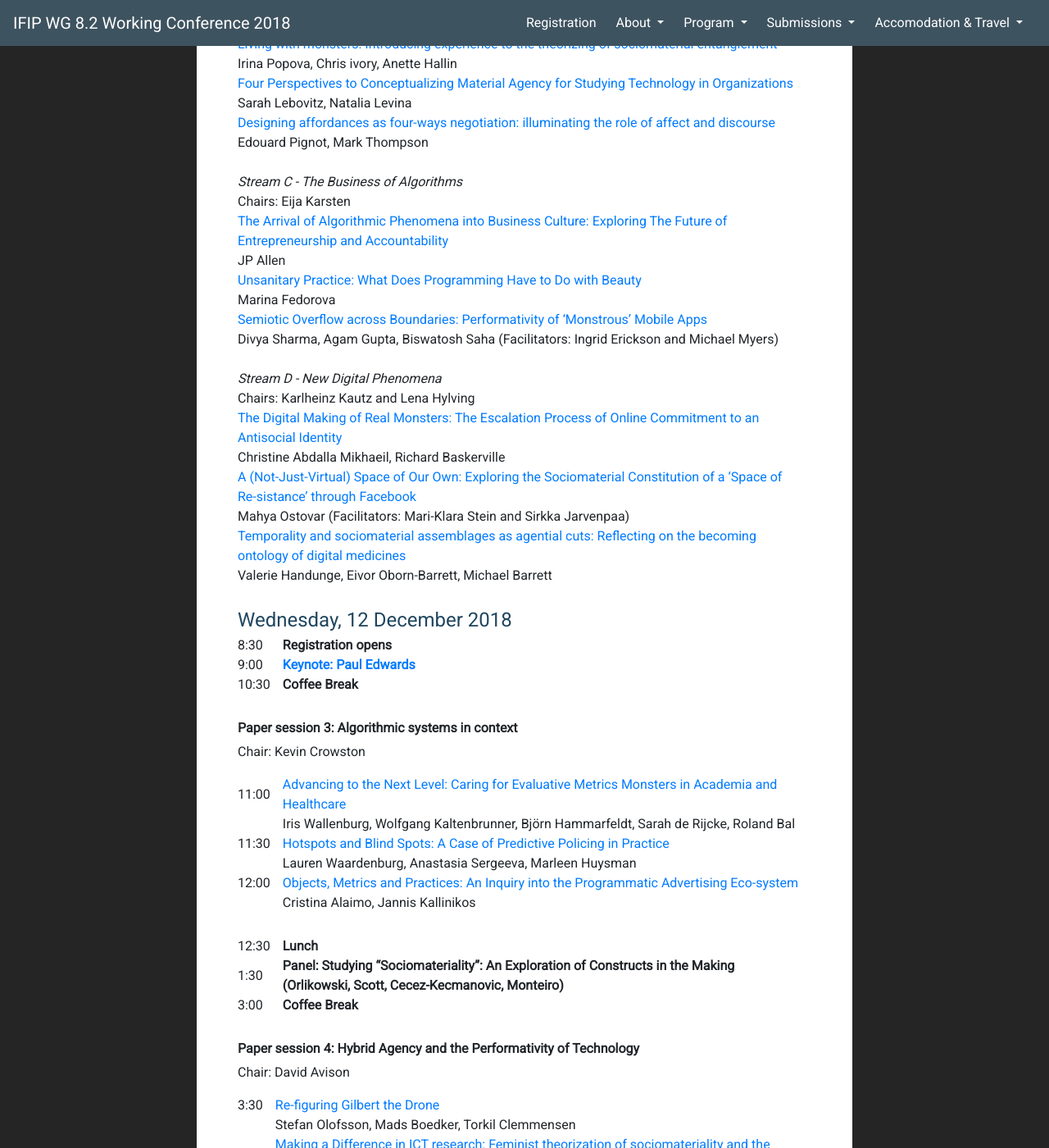
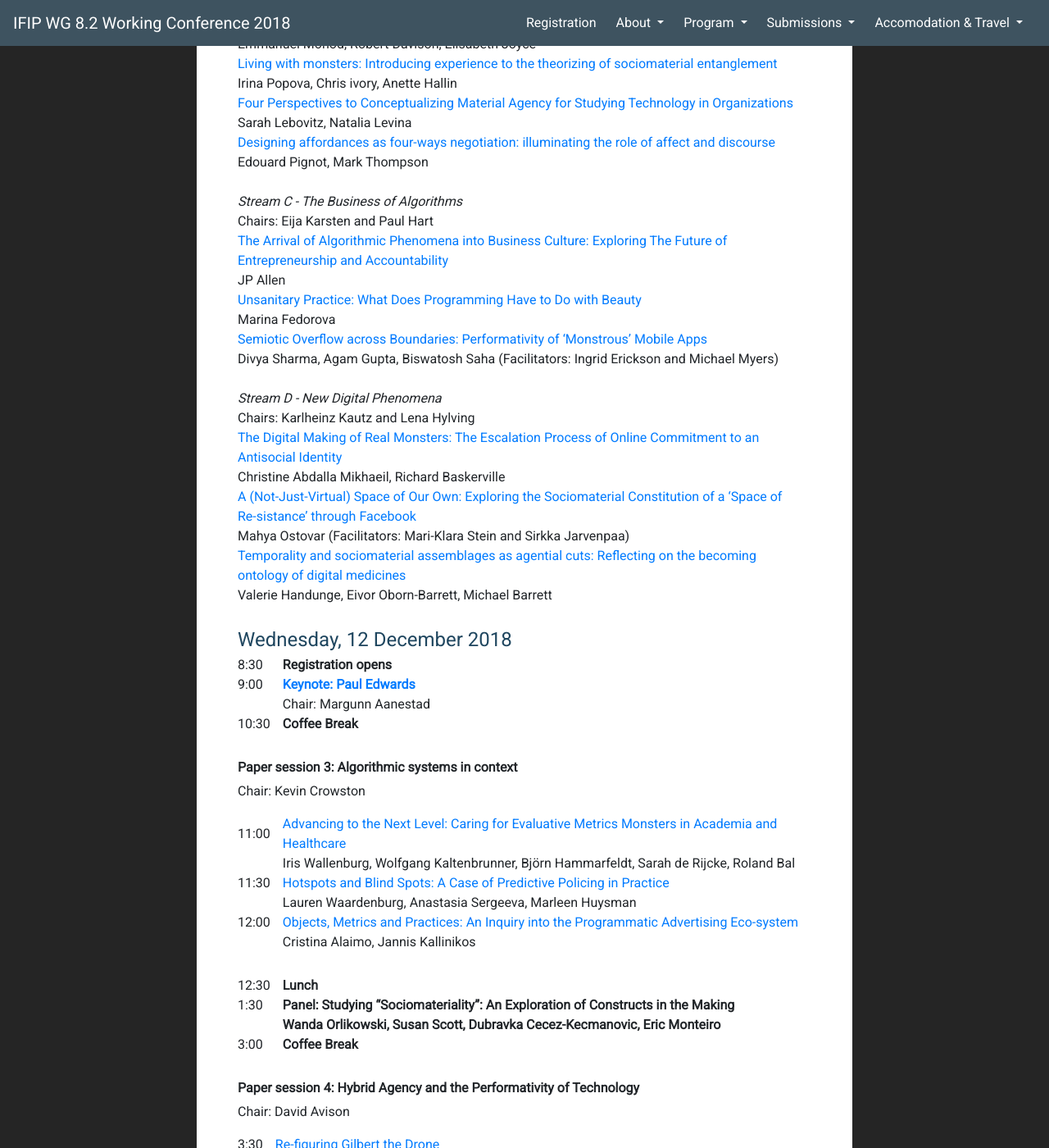
Before and after one commit to ifip82conf/ifip82conf.github.io, a Jekyll site: the page built from pages/program/program.md, in a window 1280 px wide and 1400 px high, scrolled down 1959 px. Shown: the whole window at 82% size. Built offline with Jekyll 4.4.1, drawn with Linux system fonts in a browser that asks for light colours; nearby versions of some CDN libraries; some of the changed text lies outside the part shown.

Commit message:
soon final

```diff
--- a/pages/program/program.md
+++ b/pages/program/program.md
@@ -12,11 +12,12 @@ Please note that the program is subject to minor changes
 ## Tuesday, 11 December 2018
 
 {:.schedule}
-| 8:30                                                             | **Registration opens**                                                                                                                 |
-| 9:00                                                             | **Welcome**                                                                                                                     |                                                                                                                                                                  |
-| 9:15                                                             | **[Keynote: Lucy Suchman](/files/abstracts/Abstract_1.pdf)**                                                                                                                |                                                                                                                                                                  |
-| 10:45                                                            | **Coffee Break**                                                                                                 |
-|  |             |
+| 8:30  | **Registration opens**    |
+| 9:00  | **Welcome**               |
+| 9:15  | **[Keynote: Lucy Suchman](/files/abstracts/Abstract_1.pdf)**  |
+|       | Chair: Kai Riemer         |
+| 10:45 | **Coffee Break**          |
+|       |                           |
 
 {:.schedule}
 **Paper Session 1: Living with Monsters**
@@ -107,7 +108,7 @@ Chair: Eleanor Wynne
 | Edouard Pignot, Mark Thompson                                                                                                                               |
 |                                                                                                                                                             |
 | *Stream C - The Business of Algorithms*                                                                                                                     |
-| Chairs: Eija Karsten                                                                                                          |
+| Chairs: Eija Karsten and Paul Hart                                                                                                          |
 | [The Arrival of Algorithmic Phenomena into Business Culture: Exploring The Future of Entrepreneurship and Accountability](/files/abstracts/Abstract_20.pdf)      |
 | JP Allen                                                                                                                                                    |
 | [Unsanitary Practice: What Does Programming Have to Do with Beauty](/files/abstracts/Abstract_21.pdf)                                                            |
@@ -131,7 +132,8 @@ Chair: Eleanor Wynne
 
 {:.schedule}
 | 8:30  | **Registration opens**                                                             |
-| 9:00  | **[Keynote: Paul Edwards](/files/abstracts/Abstract_26.pdf)**                                                          |
+| 9:00  | **[Keynote: Paul Edwards](/files/abstracts/Abstract_26.pdf)**                      |
+|   | Chair: Margunn Aanestad                      |
 | 10:30 | **Coffee Break**                                                                   |
 |  |             |
 
@@ -151,7 +153,8 @@ Chair: Kevin Crowston
 
 {:.schedule}
 | 12:30 | **Lunch**                                                                         |
-| 1:30  | **Panel: Studying "Sociomateriality": An Exploration of Constructs in the Making (Orlikowski, Scott, Cecez-Kecmanovic, Monteiro)** |
+| 1:30  | **Panel: Studying "Sociomateriality": An Exploration of Constructs in the Making** |
+|       | **Wanda Orlikowski, Susan Scott, Dubravka Cecez-Kecmanovic, Eric Monteiro** |
 | 3:00  | **Coffee Break**                                                                   |
 |  |             |
 
```
Also changed, not shown: other parts of pages/program/program.md (+1 -1 lines).
